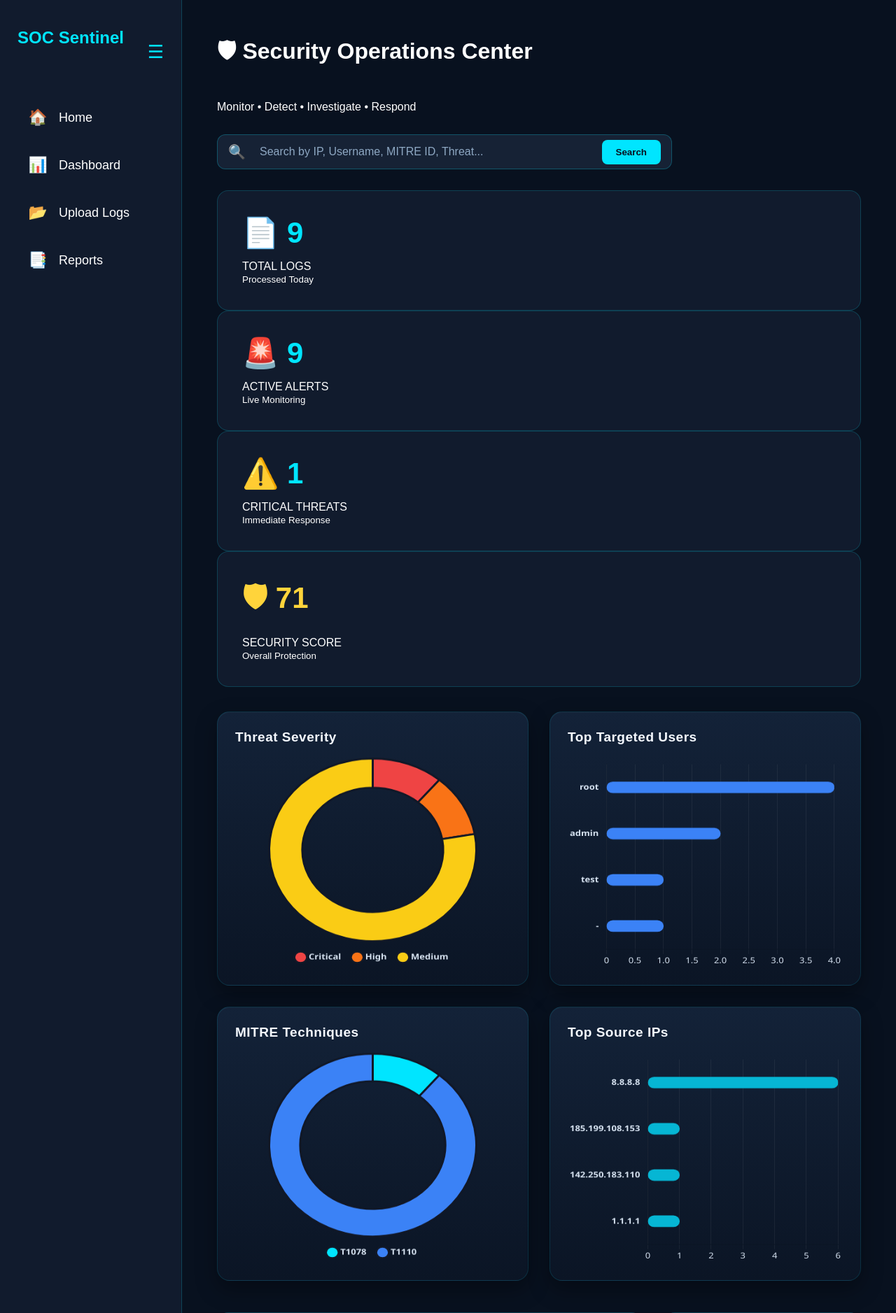
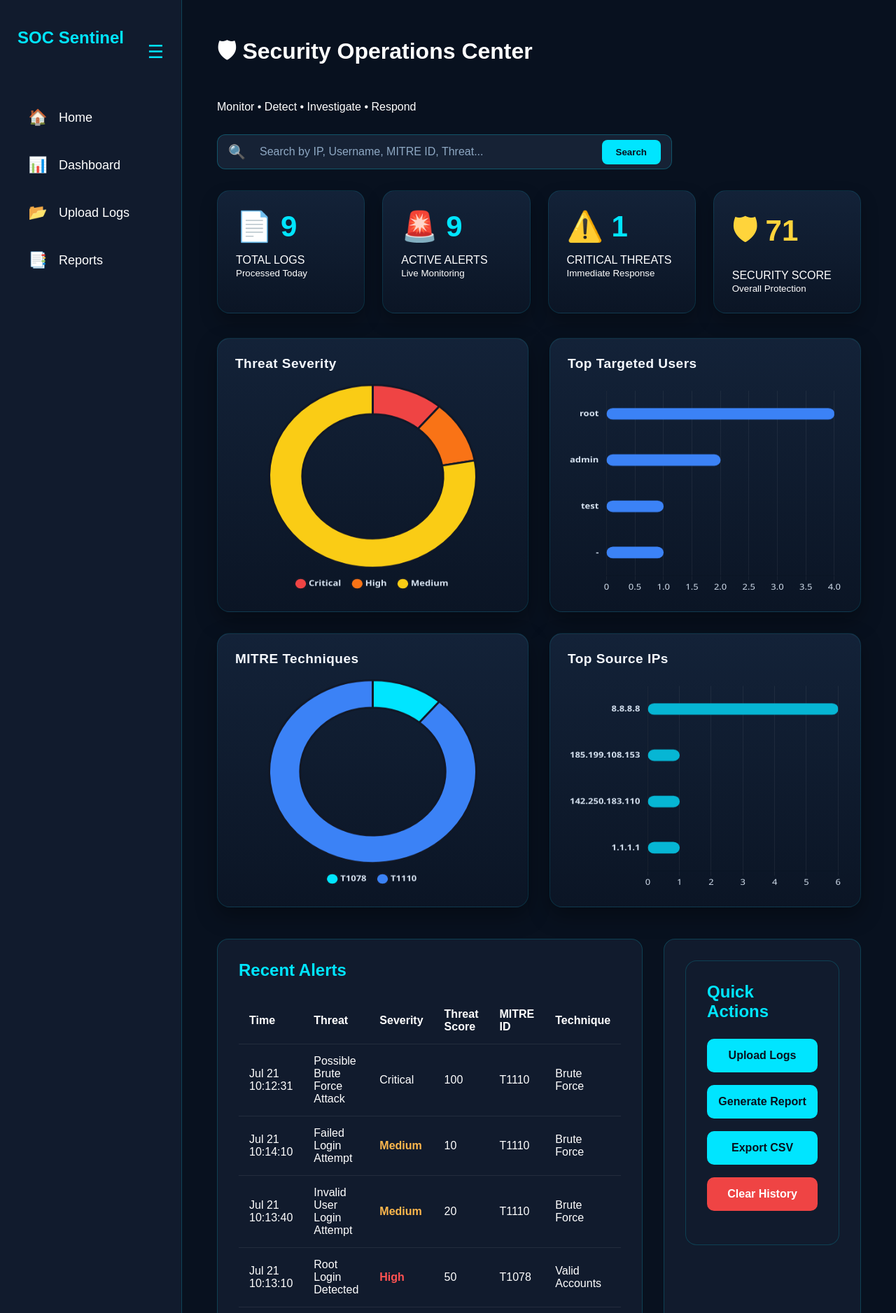
Before and after one commit to tanviagrawalnew-bot/mini-siem, a Flask app: page /dashboard in a window 1280 px wide. Shown: the top 1877 px of the page at 70% size. Run offline with Flask 3, Linux system fonts and the light colour scheme; data comes from the database, SQL or seed files in the repository; both versions use the stored data as it was after the commit.

Commit message:
style: polish dashboard UI and quick action buttons

```diff
--- a/static/css/style.css
+++ b/static/css/style.css
@@ -467,7 +467,7 @@ margin-bottom:40px;
 
 }
 
-.cards{
+.summary-cards{
 
 display:grid;
 
@@ -475,17 +475,35 @@ grid-template-columns:repeat(4,1fr);
 
 gap:25px;
 
+margin:30px 0;
+
 }
 
 .card{
 
-background:#111b2d;
+    background:linear-gradient(180deg,#132238,#0B1525);
 
-padding:35px;
+    border:1px solid rgba(0,229,255,.12);
 
-border-radius:16px;
+    border-radius:18px;
 
-border:1px solid rgba(0,229,255,.18);
+    padding:26px;
+
+    transition:.35s ease;
+
+    box-shadow:
+        0 12px 25px rgba(0,0,0,.28);
+
+}
+
+.card:hover{
+
+    transform:translateY(-6px);
+
+    border-color:#00E5FF;
+
+    box-shadow:
+        0 0 20px rgba(0,229,255,.18);
 
 }
 
@@ -596,7 +614,38 @@ th,td{
 
     font-weight:bold;
 
+    transition:all .3s ease;
+
 }
+.action-btn:hover{
+
+    transform:translateY(-3px);
+
+    background:#18d8ee;
+
+    box-shadow:0 8px 20px rgba(0,229,255,.35);
+
+}
+.danger-btn{
+
+    background:#ef4444 !important;
+
+    color:white !important;
+
+}
+
+.danger-btn:hover{
+
+    background:#dc2626 !important;
+
+    color:white !important;
+
+    transform:translateY(-3px);
+
+    box-shadow:0 8px 20px rgba(239,68,68,.35);
+
+}
+
 /* ================= BOTTOM SECTION ================= */
 
 .bottom-section{
```
Also changed, not shown: database/siem.db, 1 other file.
